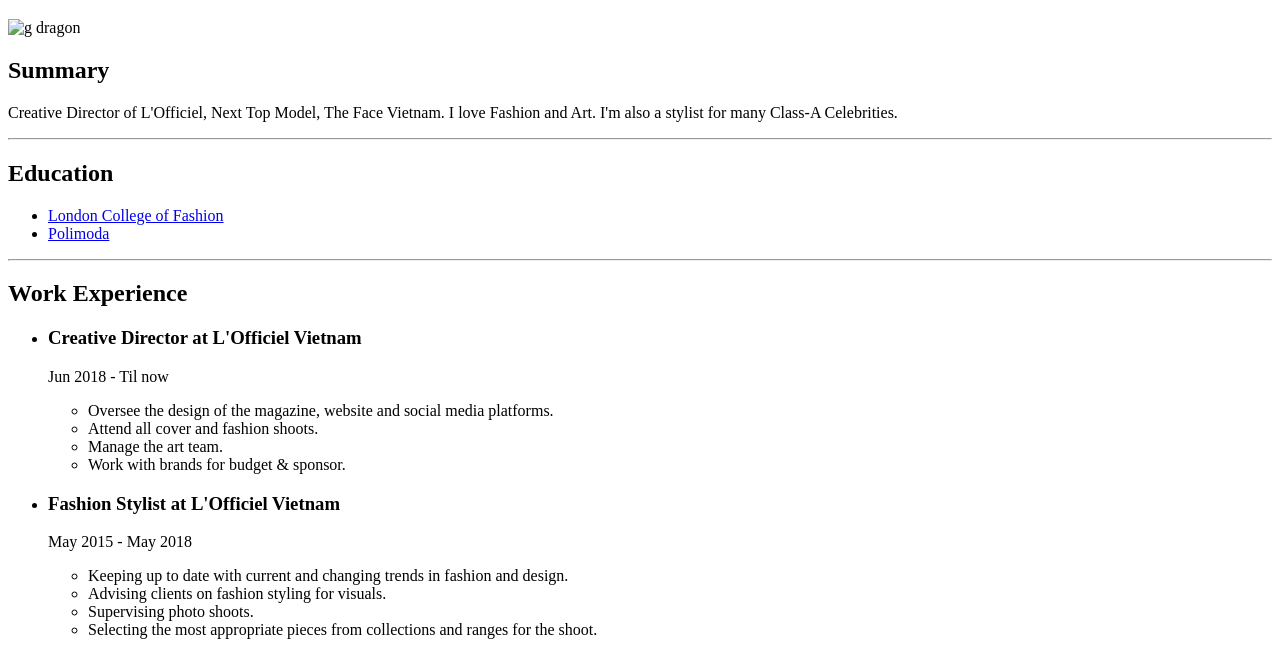
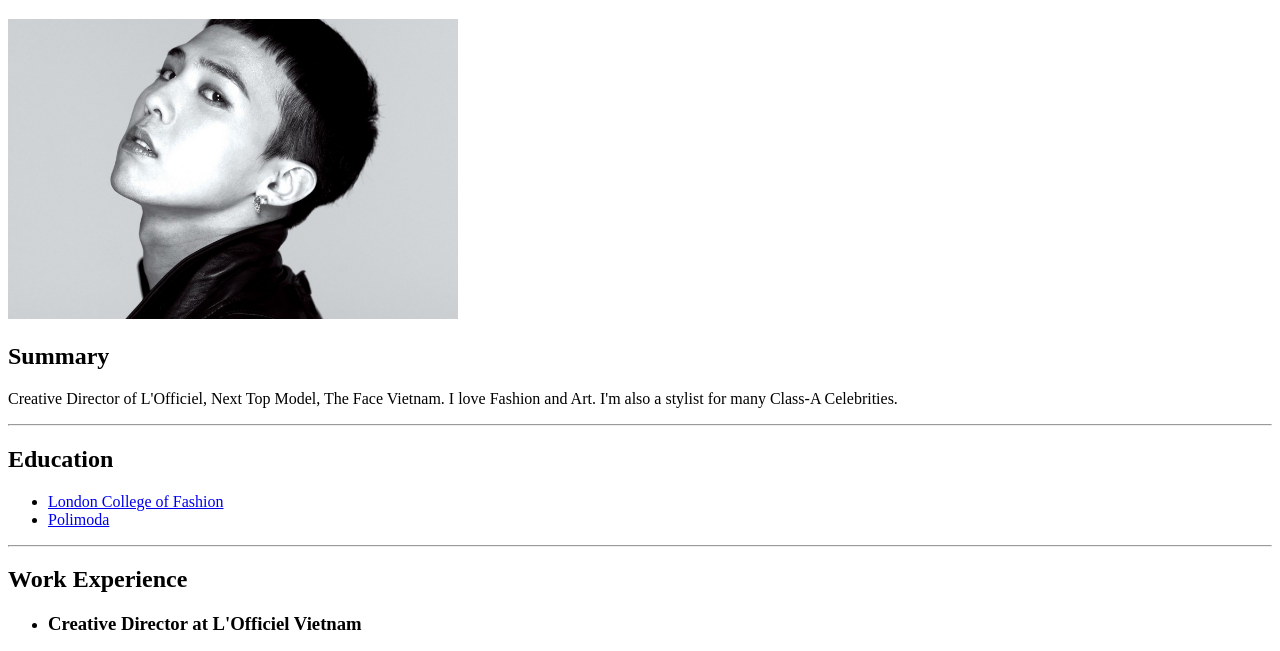
Before and after one commit to hollynghiem/My-First-Capstone-Project, a plain HTML site: page index.html in a window 1280 px wide. Shown: the part 61-712 px from the top of the page. Drawn offline with Linux system fonts and the light colour scheme.

Commit message:
Update index.html

```diff
--- a/index.html
+++ b/index.html
@@ -6,7 +6,7 @@
   </head>
   <body>
 	<h1>Alex Fox</h1>
-  <img src="/Capstone 1 Project/picture 1.jpg" height="300" alt="g dragon" />
+  <img src="/My-First-Capstone-Project/picture 1.jpg" height="300" alt="g dragon" />
   <h2>Summary</h2>
   <p>Creative Director of L'Officiel, Next Top Model, The Face Vietnam. I love Fashion and Art. I'm also a stylist for many Class-A Celebrities.</p>
   <hr />
```
